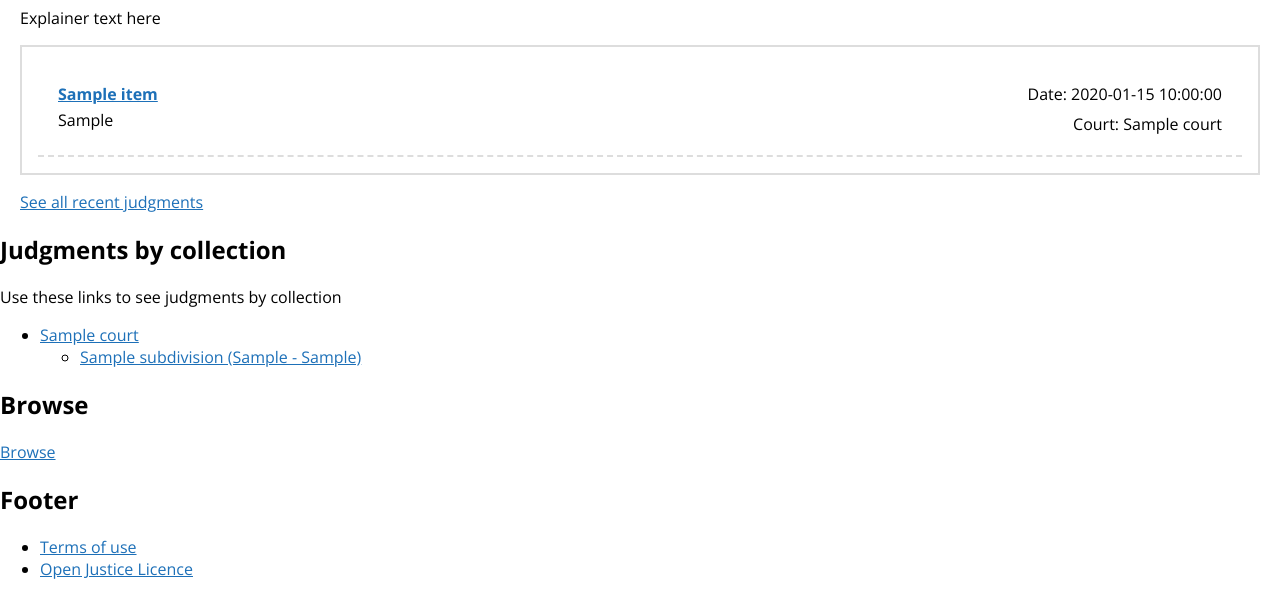
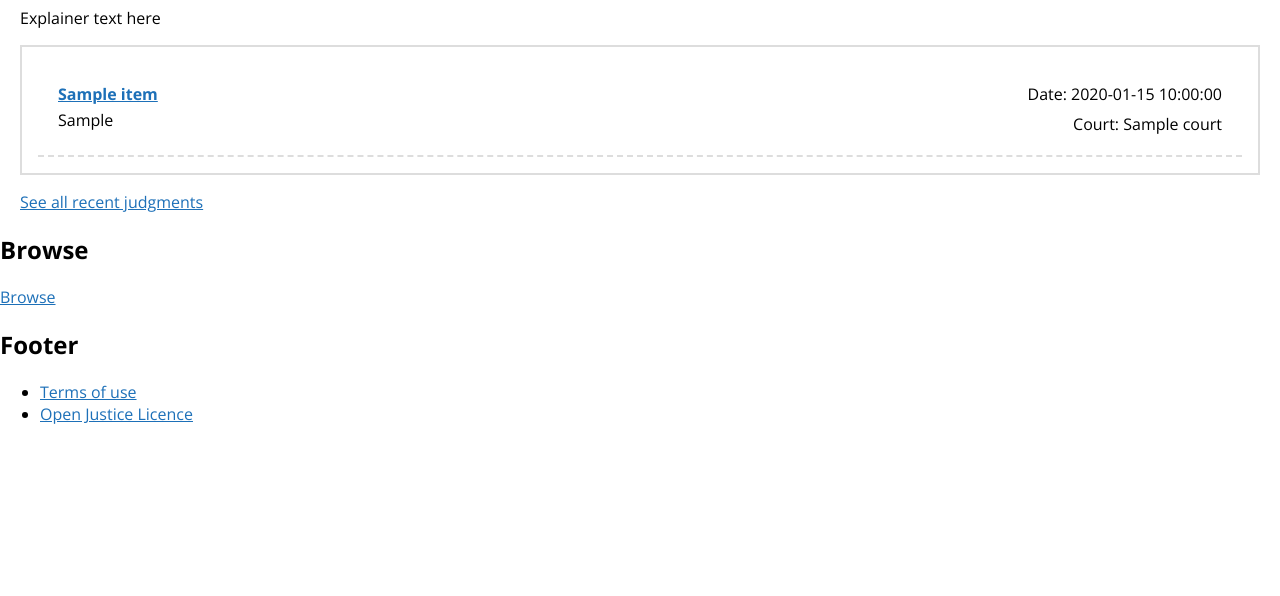
Before and after one commit to nationalarchives/ds-caselaw-frontend-prototype, a Flask app: template app/templates/home.html in a window 1280 px wide. Shown: the part 694-1290 px from the top of the page. After the commit the page ends 1118 px from the top, so only its background shows below. Run offline with Flask 2, Linux system fonts and the light colour scheme; the template is opened without the code that fills it: most values are stand-ins (such as "Sample title", 1, 10 or a date in 2020); style sheets or scripts are compiled from the project's sources.

Commit message:
Remove collections widget

```diff
--- a/app/templates/browse.html
+++ b/app/templates/browse.html
@@ -1,5 +1,7 @@
 {% extends "layout.html" %}
 
 {% block content %}
-    <h1>Browse</h1>
+    <h2>Browse by court</h2>
+    <p>Explainer here</p>
+
 {% endblock %}
--- a/app/templates/home.html
+++ b/app/templates/home.html
@@ -29,6 +29,5 @@
         </div>
     </div>
     {% include 'includes/recent_judgments.html' %}
-    {% include 'includes/collections.html' %}
     {% include 'includes/browse_widget.html' %}
 {% endblock %}
--- a/app/templates/includes/collections.html
+++ /dev/null
@@ -1,30 +0,0 @@
-<div class="collections">
-    <h2>Judgments by collection</h2>
-    <p>Use these links to see judgments by collection</p>
-    <ul>
-        {% for court in courts %}
-            <li class="collections__collection">
-                <a href="{{ url_for('search') }}?collection={{ court.code }}&query=''">
-                    <span class="collections__title">
-                        {{ court.name }}
-                    </span>
-                </a>
-                {% if court.subdivisions %}
-                    <ul>
-                        {% for subdivision in court.subdivisions %}
-                            <li>
-                                <a href="{{ url_for('search') }}?collection={{ subdivision.code }}&query=''">
-                                    {{ subdivision.name }}
-                                    {% if subdivision.years_range_start or subdivision.years_range_end %}
-                                        ({{ subdivision.years_range_start }}
-                                        - {{ subdivision.years_range_end }})
-                                    {% endif %}
-                                </a>
-                            </li>
-                        {% endfor %}
-                    </ul>
-                {% endif %}
-            </li>
-        {% endfor %}
-    </ul>
-</div>
```
